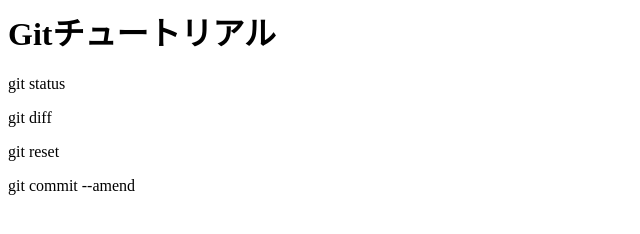
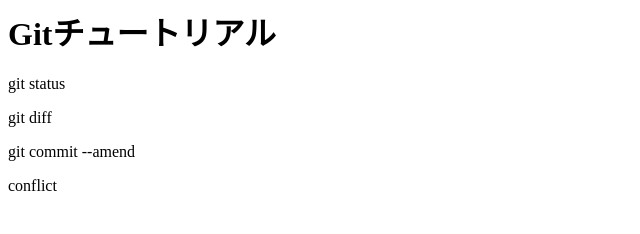
Before and after one commit to Wakui2001/git_tutorial, a plain HTML site: page index.html in a window 1280 px wide. Shown: the whole page, without its empty margins (0-640 px from the left). Drawn offline with Linux system fonts and the light colour scheme.

Commit message:
conflictを追記

```diff
--- a/index.html
+++ b/index.html
@@ -1,5 +1,5 @@
 <h1>Gitチュートリアル</h1>
 <p>git status</p>
 <p>git diff<p>
-<p>git reset</p>
 <p>git commit --amend</p>
+<p>conflict</p>
```
